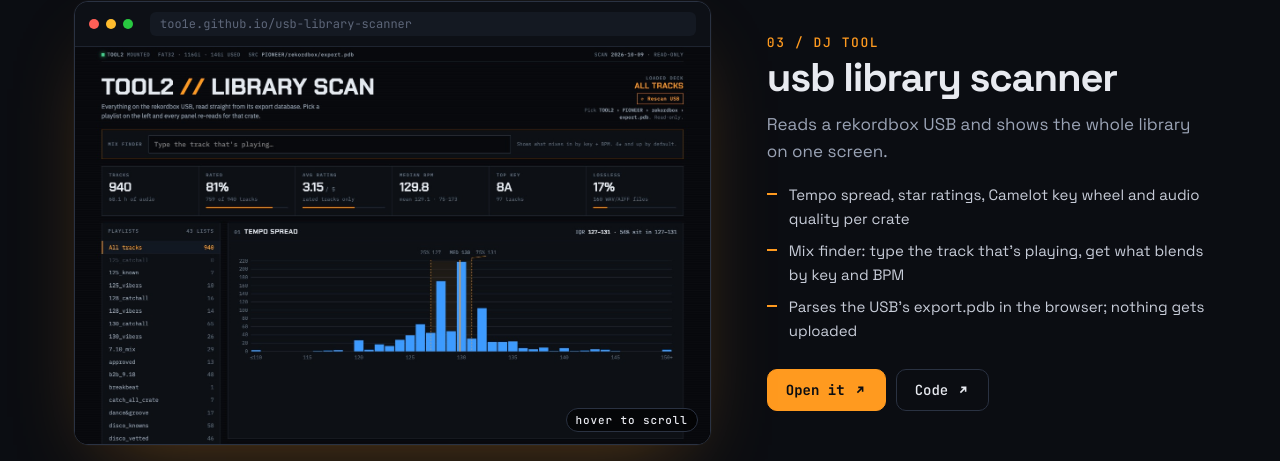
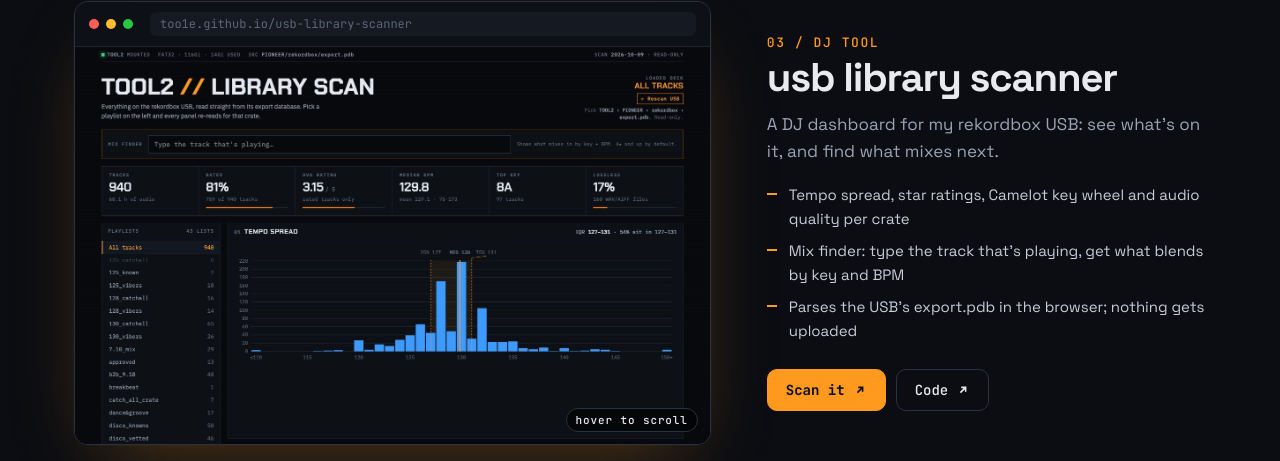
Before and after one commit to too1e/too1e.github.io, a plain HTML site: page index.html in a window 1280 px wide. Shown: the part 1474-1935 px from the top of the page. Drawn offline with Linux system fonts and the light colour scheme.

Commit message:
New USB scanner description; distinct button labels
Co-Authored-By: Claude Opus 5.5 <noreply@anthropic.com>

```diff
--- a/index.html
+++ b/index.html
@@ -152,14 +152,14 @@
       <div>
         <div class="num">03 / DJ TOOL</div>
         <h2>usb library scanner</h2>
-        <p class="lede">Reads a rekordbox USB and shows the whole library on one screen.</p>
+        <p class="lede">A DJ dashboard for my rekordbox USB: see what's on it, and find what mixes next.</p>
         <ul class="feats">
           <li>Tempo spread, star ratings, Camelot key wheel and audio quality per crate</li>
           <li>Mix finder: type the track that's playing, get what blends by key and BPM</li>
           <li>Parses the USB's export.pdb in the browser; nothing gets uploaded</li>
         </ul>
         <div class="btns">
-          <a class="btn primary" href="https://too1e.github.io/usb-library-scanner/" target="_blank" rel="noopener">Open it <svg viewBox="0 0 16 16" fill="none" stroke="currentColor" stroke-width="1.8"><path d="M5 11 11 5M6 5h5v5"/></svg></a>
+          <a class="btn primary" href="https://too1e.github.io/usb-library-scanner/" target="_blank" rel="noopener">Scan it <svg viewBox="0 0 16 16" fill="none" stroke="currentColor" stroke-width="1.8"><path d="M5 11 11 5M6 5h5v5"/></svg></a>
           <a class="btn" href="https://github.com/too1e/usb-library-scanner" target="_blank" rel="noopener">Code <svg viewBox="0 0 16 16" fill="none" stroke="currentColor" stroke-width="1.8"><path d="M5 11 11 5M6 5h5v5"/></svg></a>
         </div>
       </div>
```
